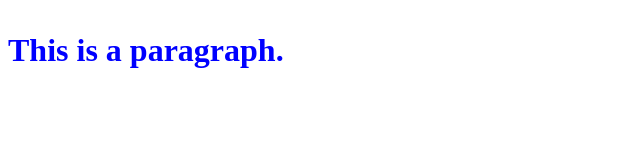
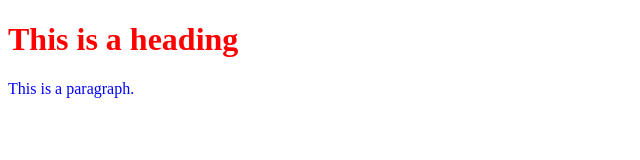
Before and after one commit to jordengirlswhocode/jordengirlswhocode.github.io, a plain HTML site: page index.html in a window 1280 px wide. Shown: the whole page, without its empty margins (0-640 px from the left). Drawn offline with Linux system fonts and the light colour scheme.

Commit message:
Update index.html

```diff
--- a/index.html
+++ b/index.html
@@ -2,7 +2,7 @@
 <html>
 <body>
 
-<h1 style="color:red;"This is a heading</h1>
+<h1 style="color:red;">This is a heading</h1>
 <p style="color:blue;">This is a paragraph.</p>
 
 </body>
```
